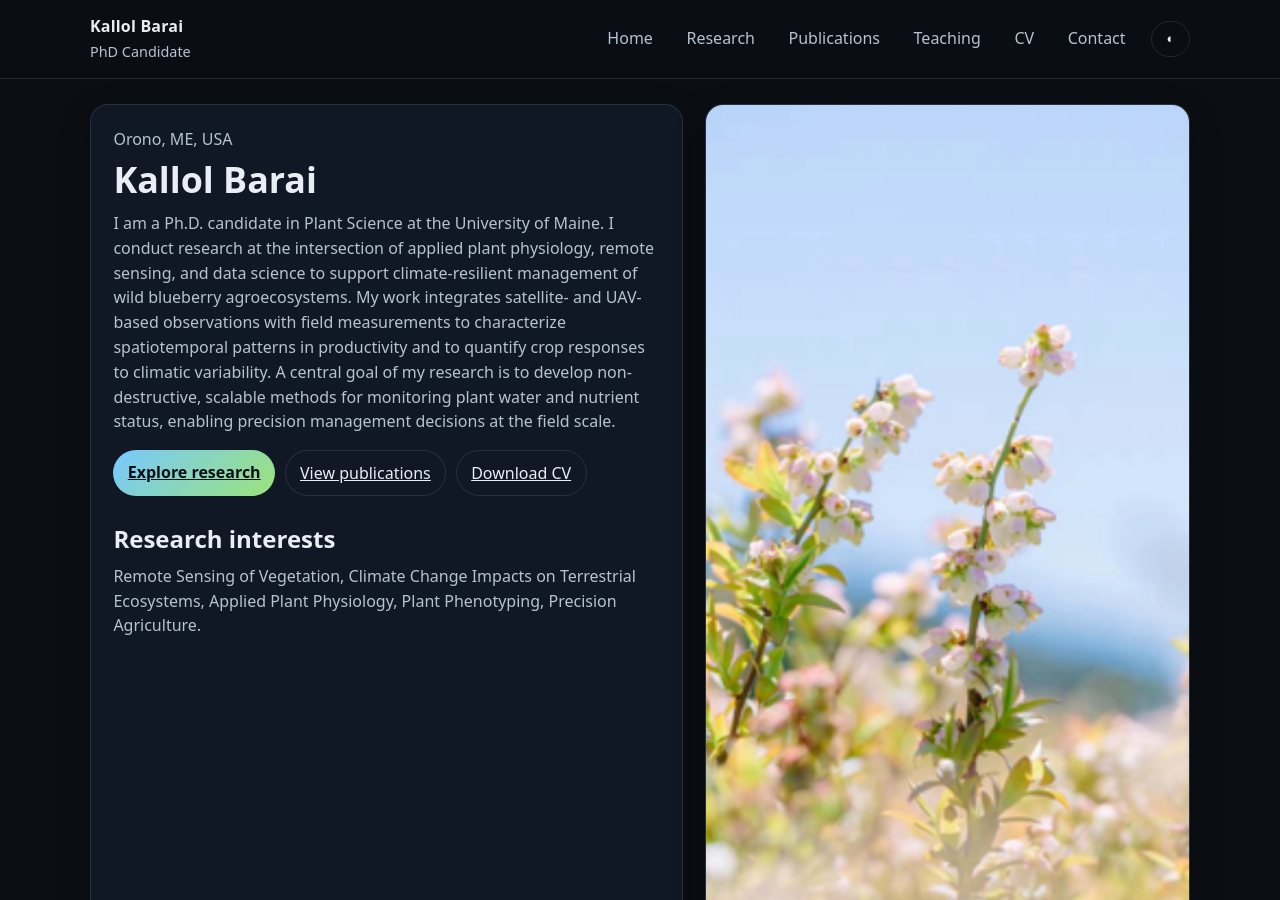
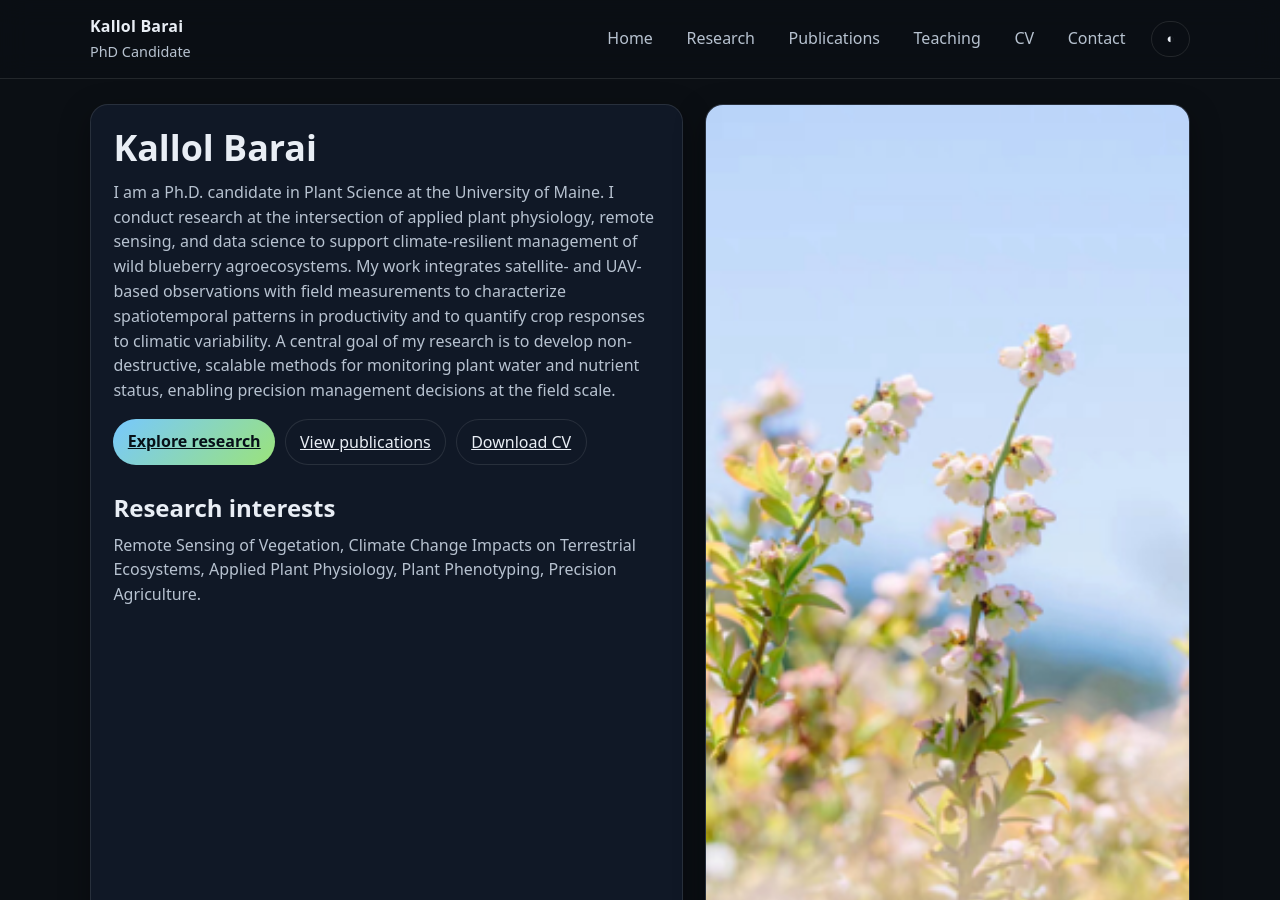
Before and after one commit to kallolbarai/kallolbarai.github.io, a Jekyll site: the page built from index.md, in a window 1280 px wide and 900 px high. Built offline with Jekyll 4.4.1, drawn with Linux system fonts in a browser that asks for light colours.

Commit message:
Update index.md

```diff
--- a/index.md
+++ b/index.md
@@ -7,7 +7,6 @@ title: Home
 
 <section class="hero">
   <div class="card hero__main">
-    <p class="hero__kicker">{{ p.location }}</p>
     <h1 class="hero__title">{{ p.name }}</h1>
     <p class="hero__bio">I am a Ph.D. candidate in Plant Science at the University of Maine. I conduct research at the intersection of applied plant physiology, remote sensing, and data science to support climate-resilient management of wild blueberry agroecosystems. My work integrates satellite- and UAV-based observations with field measurements to characterize spatiotemporal patterns in productivity and to quantify crop responses to climatic variability. A central goal of my research is to develop non-destructive, scalable methods for monitoring plant water and nutrient status, enabling precision management decisions at the field scale.</p>
 
```
